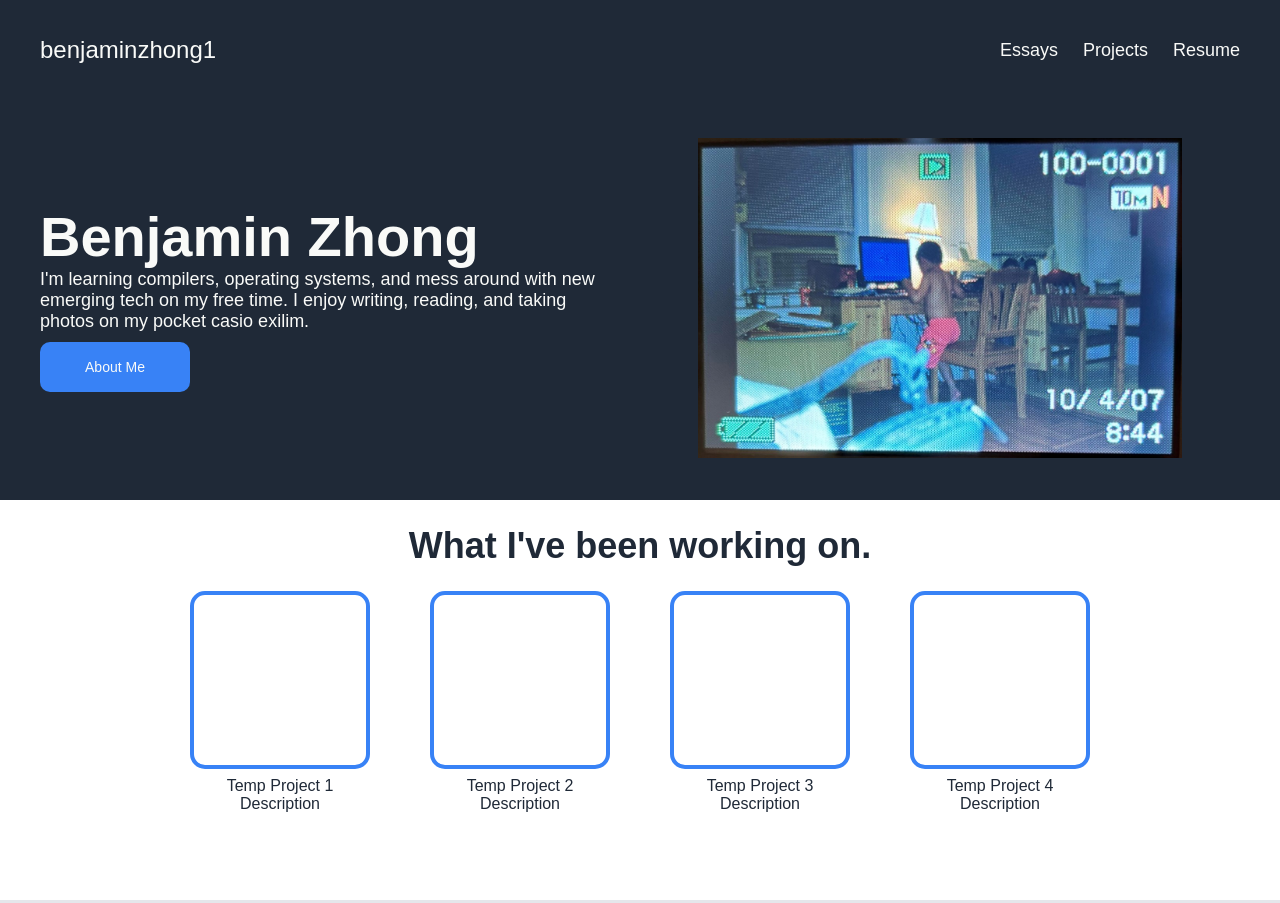
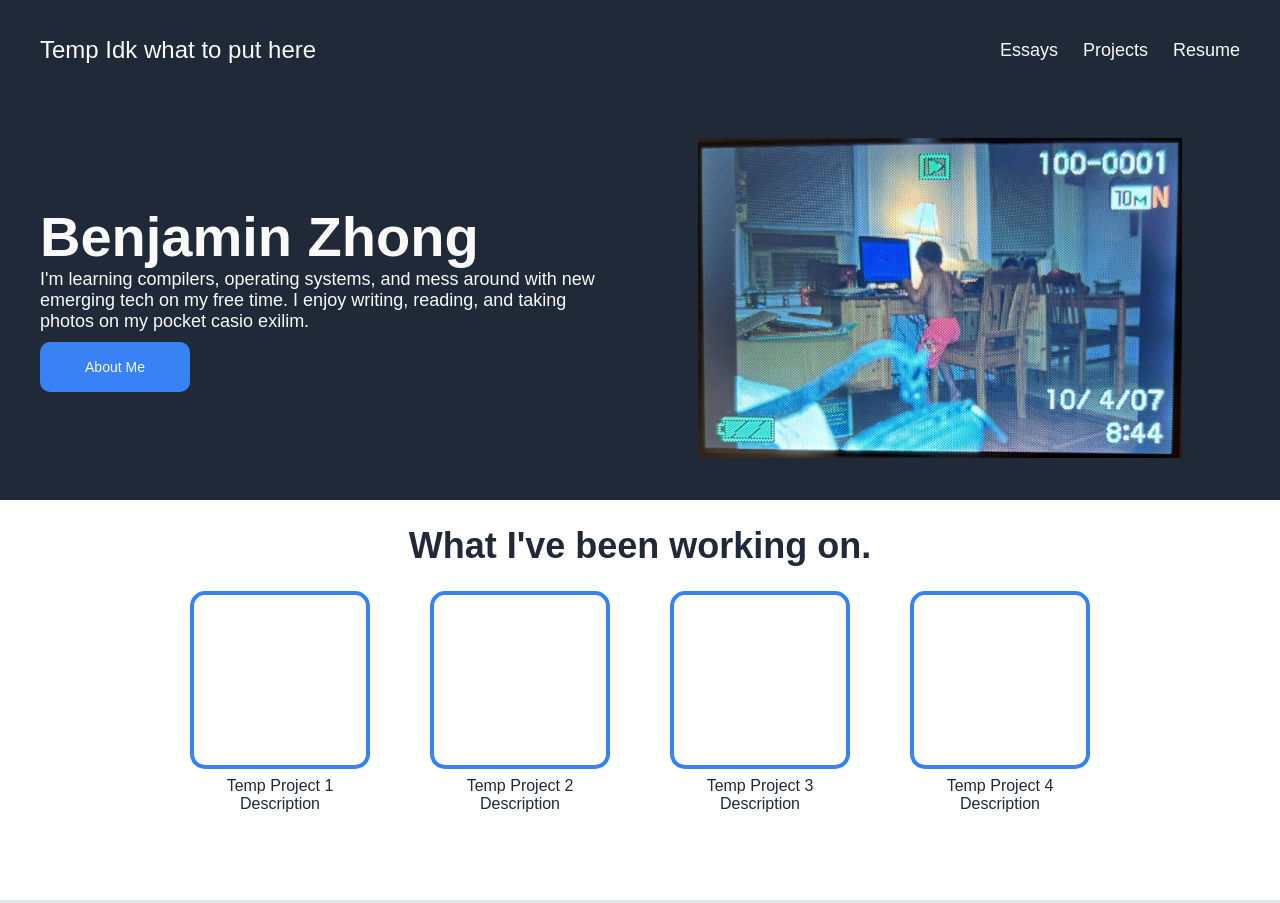
Before and after one commit to benjaminzhong1/Portfolio, a plain HTML site: page index.html in a window 1280 px wide. Shown: the top 903 px of the page. Drawn offline with Linux system fonts and the light colour scheme.

Commit message:
temp header 1

```diff
--- a/index.html
+++ b/index.html
@@ -10,7 +10,7 @@
 <body>
         <div class="menu">
             <div class="menu top-half">
-                <div class="item1">benjaminzhong1</div>
+                <div class="item1">Temp Idk what to put here</div>
                 <div class="item2">Essays</div>
                 <div class="item3">Projects</div>
                 <div class="item4">Resume</div>
```
